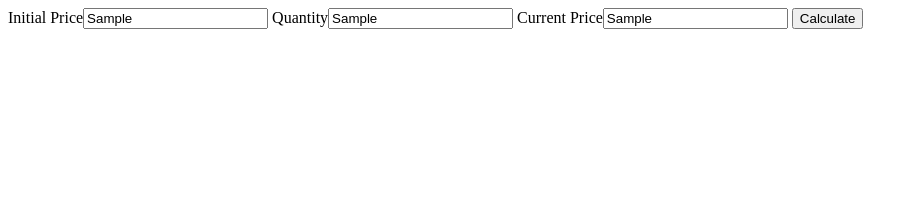
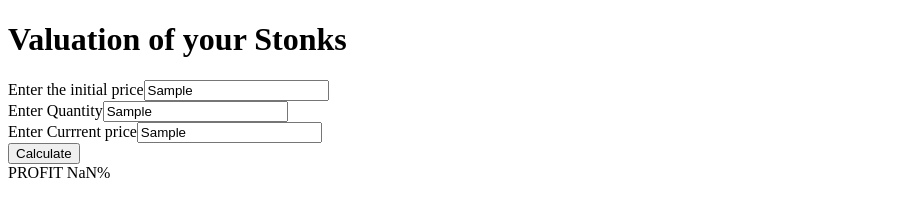
Before and after one commit to rohitrout/stonks, a plain HTML site: page index.html in a window 1280 px wide. Both pictures are taken after typing "Sample", "Sample", "Sample" into the empty fields and a click on the button "Calculate". Shown: the whole page, without its empty margins (0-918 px from the left). Drawn offline with Linux system fonts and the light colour scheme.

Commit message:
code updated

```diff
--- a/app.js
+++ b/app.js
@@ -1,10 +1,27 @@
-var initPrice=document.querySelector("#initial-price");
-var curPrice=document.querySelector("#current-price");
-var quant=document.querySelector("#quantity");
+var p1 = document.querySelector("#initial-price");
+var q1 = document.querySelector("#quantity");
+var p2 = document.querySelector("#current-price");
+var btnCalc = document.querySelector("#btn-calc");
 
-var calc=document.querySelector("#calc");
-
-calc.addEventListener("click", function calculate(){
-
-
-})
+btnCalc.addEventListener("click", function calculate() {
+  if (p1.value * q1.value > p2.value * q1.value) {
+    var li = p1.value * q1.value;
+    var lc = p2.value * q1.value;
+    var l = li - lc;
+    var loss = (l * 100) / li;
+    console.log("loss", loss);
+    document.getElementById("output").innerHTML = "LOSS " + loss + "%";
+  } else {
+    var pi = p1.value * q1.value;
+    var pc = p2.value * q1.value;
+    var p = pc - pi;
+    var profit = (p * 100) / pi;
+    console.log("profit", profit);
+    document.getElementById("output").innerHTML = "PROFIT " + profit + "%";
+  }
+  // console.log(p1.value * q1.value);
+  // console.log(p2.value);
+  // console.log(q1.value);
+  //console.log(p2);
+  //console.log(q1);
+});
--- a/index.html
+++ b/index.html
@@ -8,9 +8,14 @@
     <link rel="stylesheet" href="styles.css">
 </head>
 <body>
-    <label for="initial-price">Initial Price</label><input type="text" id="initial-price">
-    <label for="quantity">Quantity</label><input type="text" id="quantity">
-    <label for="current-price">Current Price</label><input type="text" id="current-price">
-    <button id="calc">Calculate</button>
+    <h1>Valuation of your Stonks</h1>
+    <label>Enter the initial price</label><input id="initial-price"></input><br/>
+	<label>Enter Quantity</label><input id="quantity"></input><br/>
+	<label>Enter Currrent price</label><input id="current-price"></input><br/>
+
+	<button id="btn-calc"> Calculate</button>
+	<div id="output"></div>
+
+	<script src="app.js"></script>
 </body>
 </html>
```
